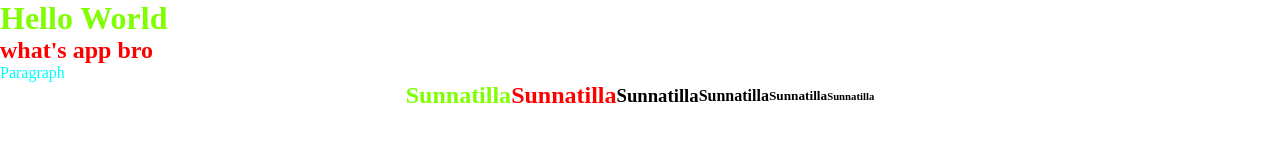
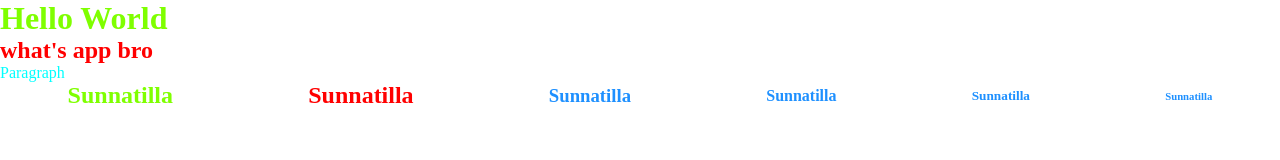
Before and after one commit to Sunnatilla1234/first-work, a plain HTML site: page index.html in a window 1280 px wide. Drawn offline with Linux system fonts and the light colour scheme.

Commit message:
change style

```diff
--- a/style.css
+++ b/style.css
@@ -19,9 +19,9 @@ p{
 section{
     display: flex;
     align-items: center;
-    justify-content: center;
+    justify-content: space-around;
 }
 
-section .tags{
+.tags{
     color: dodgerblue;
 }
```
